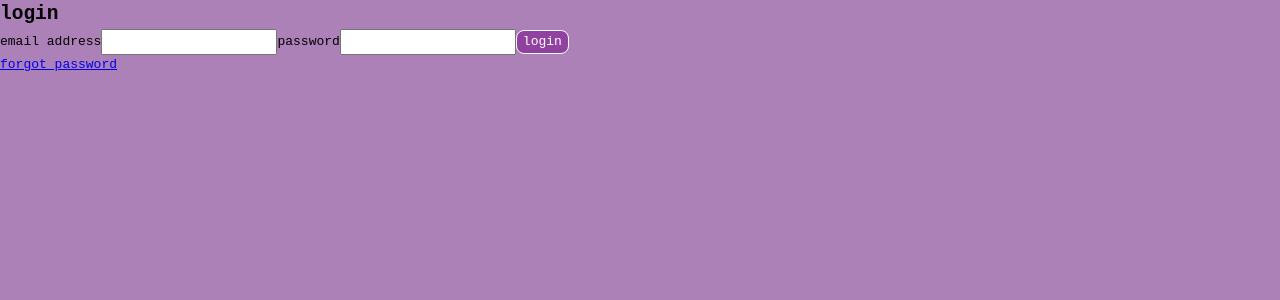
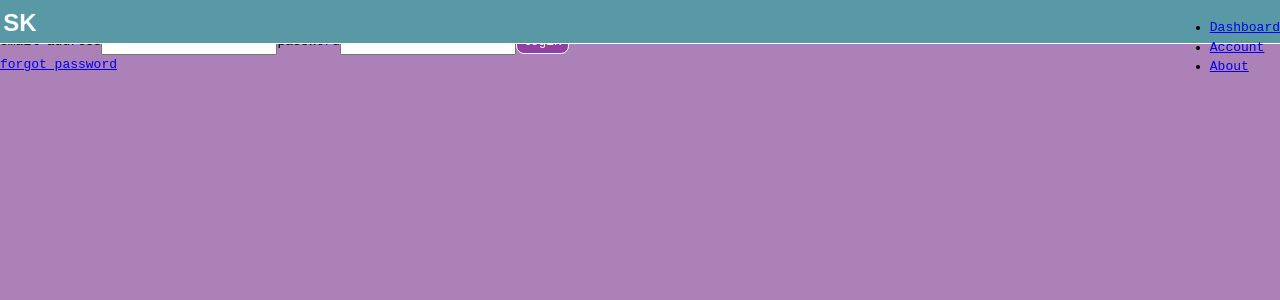
Before and after one commit to rain-sk/synth.kitchen, a React (Vite) app in the folder app/web/: page /login in a window 1280 px wide. Shown: the top 300 px of the page. Built offline with nearby package versions, Linux system fonts and the light colour scheme; what standardized-audio-context, synth.kitchen-shared would draw is missing.

Commit message:
dashboard loads a user's patches

```diff
--- a/app/web/src/app.tsx
+++ b/app/web/src/app.tsx
@@ -8,6 +8,7 @@ import { LoginRoute } from './routes/login';
 import { LogoutRoute } from './routes/logout';
 import { PatchRoute } from './routes/patch';
 import { ResetPasswordRoute } from './routes/reset-password';
+import { Nav } from './lib/shared/components/nav';
 
 const RedirectToPatch = () => {
 	const [match, params] = useRoute('/p/:slug');
@@ -20,6 +21,8 @@ const RedirectToPatch = () => {
 
 export const SynthKitchen: React.FC = () => {
 	return (
+		<>
+			<Nav />
 			<Switch>
 				<Route path="/" component={IndexRoute} />
 				<Route path="/dashboard" component={DashboardRoute} />
@@ -37,5 +40,6 @@ export const SynthKitchen: React.FC = () => {
 				<Route path="/reset-password" component={ResetPasswordRoute} />
 				<Route path="/reset-password/:key" component={ResetPasswordRoute} />
 			</Switch>
+		</>
 	);
 };
--- a/app/web/src/lib/patch/api/index.ts
+++ b/app/web/src/lib/patch/api/index.ts
@@ -47,7 +47,6 @@ export const useApi = () => {
 			const [key, value] = param as [string, string];
 			const headers = {
 				Accept: 'application/json',
-				'Content-Type': 'application/json',
 			};
 			try {
 				const encodedKey = encodeURIComponent(key);
--- a/app/web/src/lib/patch/components/module/use-node.ts
+++ b/app/web/src/lib/patch/components/module/use-node.ts
@@ -37,7 +37,7 @@ export const useNode = <NodeType, ModuleType extends Type>(
 
 	useEffect(() => {
 		if (state) {
-			dispatch(patchActions.updateModuleAction(module.moduleKey, { state }));
+			dispatch(patchActions.updateModuleStateAction(module.moduleKey, state));
 		}
 	}, [dispatch, module.moduleKey, state]);
 
--- /dev/null
+++ b/app/web/src/lib/shared/components/nav/index.tsx
@@ -0,0 +1,45 @@
+import React from 'react';
+import { Link } from 'wouter';
+
+export const Nav: React.FC = () => {
+	const navItems = [
+		{ id: 'dashboard', label: 'Dashboard', to: '/dashboard', weight: 10 },
+		{ id: 'account', label: 'Account', to: '/account', weight: 20 },
+		{ id: 'about', label: 'About', to: '/about', weight: 30 },
+	];
+
+	return (
+		<nav>
+			<div className="logo">
+				<Link to="/" aria-label="synth kitchen">
+					<svg
+						width="40"
+						height="40"
+						viewBox="0 0 40 40"
+						xmlns="http://www.w3.org/2000/svg"
+					>
+						<text
+							x="50%"
+							y="50%"
+							dominantBaseline="middle"
+							textAnchor="middle"
+							fill="white"
+							fontSize="24"
+							fontFamily="Arial, sans-serif"
+							fontWeight="bold"
+						>
+							SK
+						</text>
+					</svg>
+				</Link>
+			</div>
+			<ul className="nav-links">
+				{navItems.map((item) => (
+					<li key={item.id}>
+						<Link to={item.to}>{item.label}</Link>
+					</li>
+				))}
+			</ul>
+		</nav>
+	);
+};
--- a/app/web/src/routes/dashboard/index.tsx
+++ b/app/web/src/routes/dashboard/index.tsx
@@ -1,3 +1,60 @@
+import { Link } from 'wouter';
+import { navigate } from 'wouter/use-browser-location';
+import { useContext, useEffect, useState } from 'react';
+
+import { useApi } from '../../lib/patch/api';
+import { AuthContext } from '../../api/auth/context';
+
 export const DashboardRoute = () => {
-	return <h1>dashboard</h1>;
+	const { user, loading: userLoading } = useContext(AuthContext);
+	useEffect(() => {
+		if (!user && !userLoading) {
+			navigate('/login', { replace: true });
+		}
+	}, [user, userLoading]);
+	const { getPatches } = useApi();
+	const [patches, setPatches] = useState<any[]>([]);
+	const [loading, setLoading] = useState(true);
+	const [error, setError] = useState<string | null>(null);
+
+	useEffect(() => {
+		const fetchPatches = async () => {
+			if (user && user.id) {
+				try {
+					const userPatches = await getPatches({ creatorId: user?.id ?? '' });
+					setPatches(userPatches || []);
+				} catch (err) {
+					setError('Failed to load patches');
+					console.error(err);
+				} finally {
+					setLoading(false);
+				}
+			}
+		};
+
+		fetchPatches();
+	}, [getPatches, user, user?.id]);
+
+	if (loading) return <div>Loading patches...</div>;
+	if (error) return <div>Error: {error}</div>;
+
+	return (
+		<div>
+			<h1>Dashboard</h1>
+			<h2>Your Patches</h2>
+			{patches.length === 0 ? (
+				<p>No patches found.</p>
+			) : (
+				<ul>
+					{patches.map((patch) => (
+						<li key={patch.id}>
+							<Link to={`/patch/${patch.slug}`}>
+								<h3>{patch.name || 'Unnamed Patch'}</h3>
+							</Link>
+						</li>
+					))}
+				</ul>
+			)}
+		</div>
+	);
 };
```
Also changed, not shown: app/web/src/routes/index/index.tsx (line endings or trailing spaces). Lines whose indentation alone changed are shown as unchanged.
